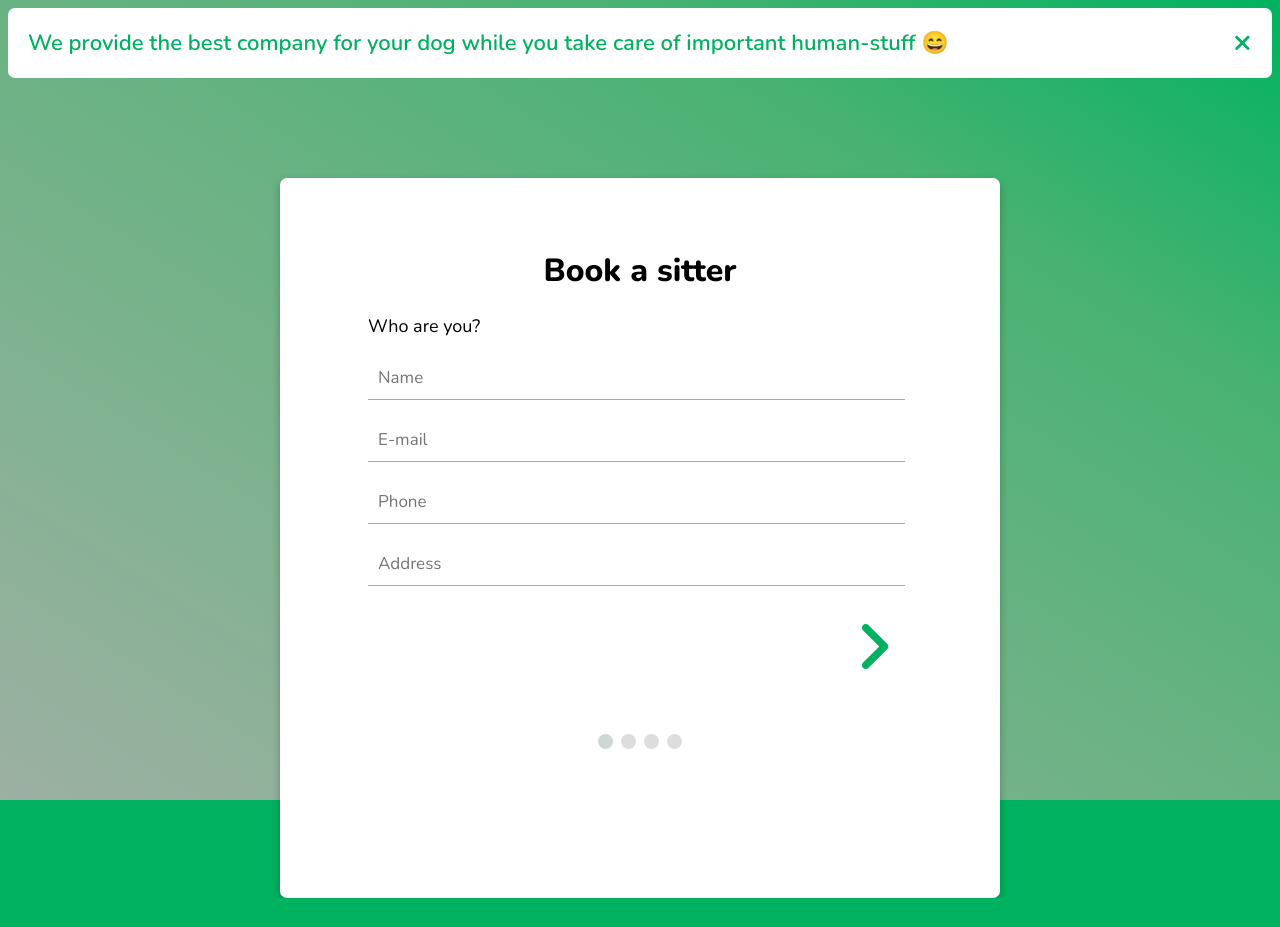
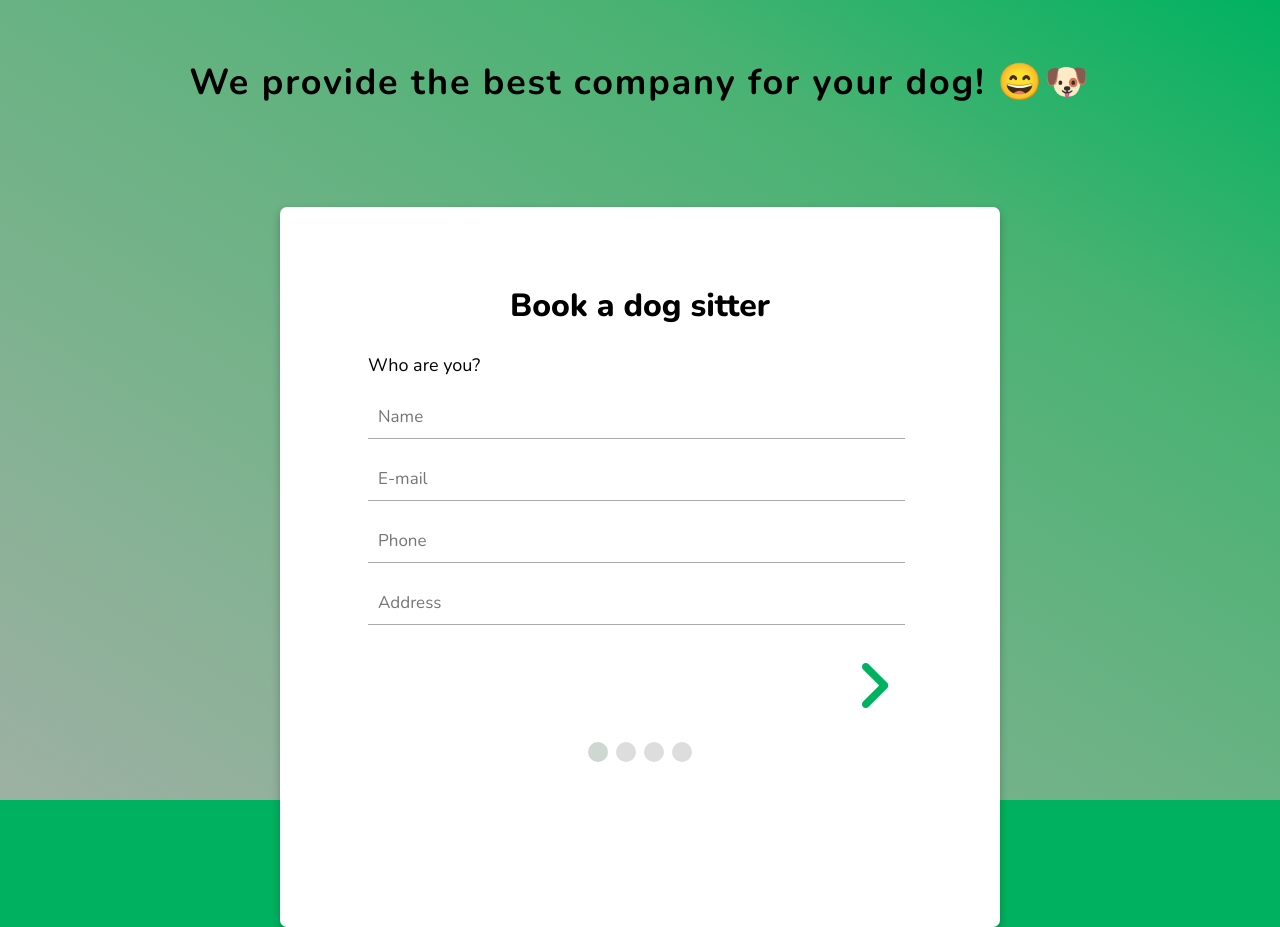
Before and after one commit to edunfelt/tippytaps, a plain HTML site: page index.html in a window 1280 px wide. Before the commit the page ends 898 px from the top, so only its background shows below. Drawn offline with nearby package versions, Linux system fonts and the light colour scheme.

Commit message:
Typewriter effect

```diff
--- a/index.html
+++ b/index.html
@@ -14,19 +14,15 @@
   </head>
   <body>
     <div>
-      <header class="header">
-        <div class="info" id="description">
-          <span class="closebtn" onclick="this.parentElement.style.display='none';">&times;</span>
-          We provide the best
-          company for your dog while you take care of important human-stuff 😄
-        </div>
+      <header class="typewriter" id="description">
+        <h1>We provide the best company for your dog! 😄🐶</h1>
       </header>
     </div>
 
     <div class="form-container">
       <form id="survey-form" action="">
 
-        <h1 id="title">Book a sitter</h1>
+        <h2 id="title">Book a dog sitter</h2>
 
         <div class="tab">Who are you?
           <p><input
@@ -80,7 +76,7 @@
         </div>
 
         <!-- Circles which indicates the steps of the form: -->
-        <div style="text-align:center;margin-top:40px;">
+        <div style="text-align:center;margin-top:10px;">
           <span class="step"></span>
           <span class="step"></span>
           <span class="step"></span>
--- a/style.css
+++ b/style.css
@@ -14,35 +14,33 @@ body {
 
 h1 {
   text-align: center;
+  font-size: 36px;
+}
+
+h2 {
+  text-align: center;
   font-weight: 800;
   font-size: 32px;
 }
 
-.header {
-  font-weight: 600;
-  font-size: 22px;
+header {
+  padding: 50px 50px 0px 50px;
 }
 
-.info {
-  border-radius: 7px;
-  padding: 20px;
-  background-color: white;
-  color: #00B260;
+.typewriter h1 {
+  overflow: hidden; /* Ensures the content is not revealed until the animation */
+  border-right: .15em; /* The typwriter cursor */
+  white-space: nowrap; /* Keeps the content on a single line */
+  margin: 0 auto; /* Gives that scrolling effect as the typing happens */
+  letter-spacing: .05em; /* Adjust as needed */
+  animation:
+    typing 3s steps(40, end)
 }
 
-.closebtn {
-  margin-left: 12px;
-  color: #00B260;
-  font-weight: bold;
-  float: right;
-  font-size: 32px;
-  line-height: 28px;
-  cursor: pointer;
-  transition: 0.3s;
-}
-
-.closebtn:hover {
-  color: black;
+/* The typing effect */
+@keyframes typing {
+  from { width: 0 }
+  to { width: 100% }
 }
 
 /* Style the form */
@@ -120,8 +118,8 @@ button:hover {
 
 /* Make circles that indicate the steps of the form: */
 .step {
-  height: 15px;
-  width: 15px;
+  height: 20px;
+  width: 20px;
   margin: 0 2px;
   background-color: #bbbbbb;
   border: none;
```
